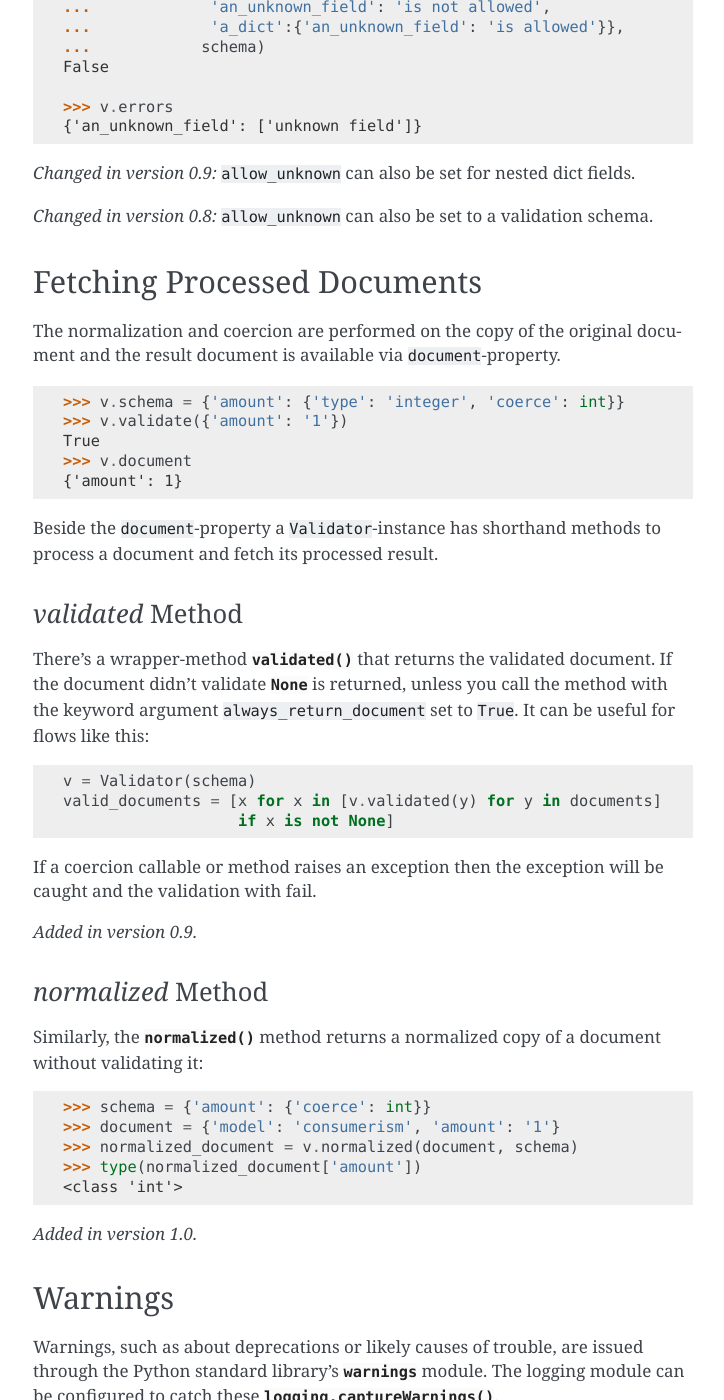
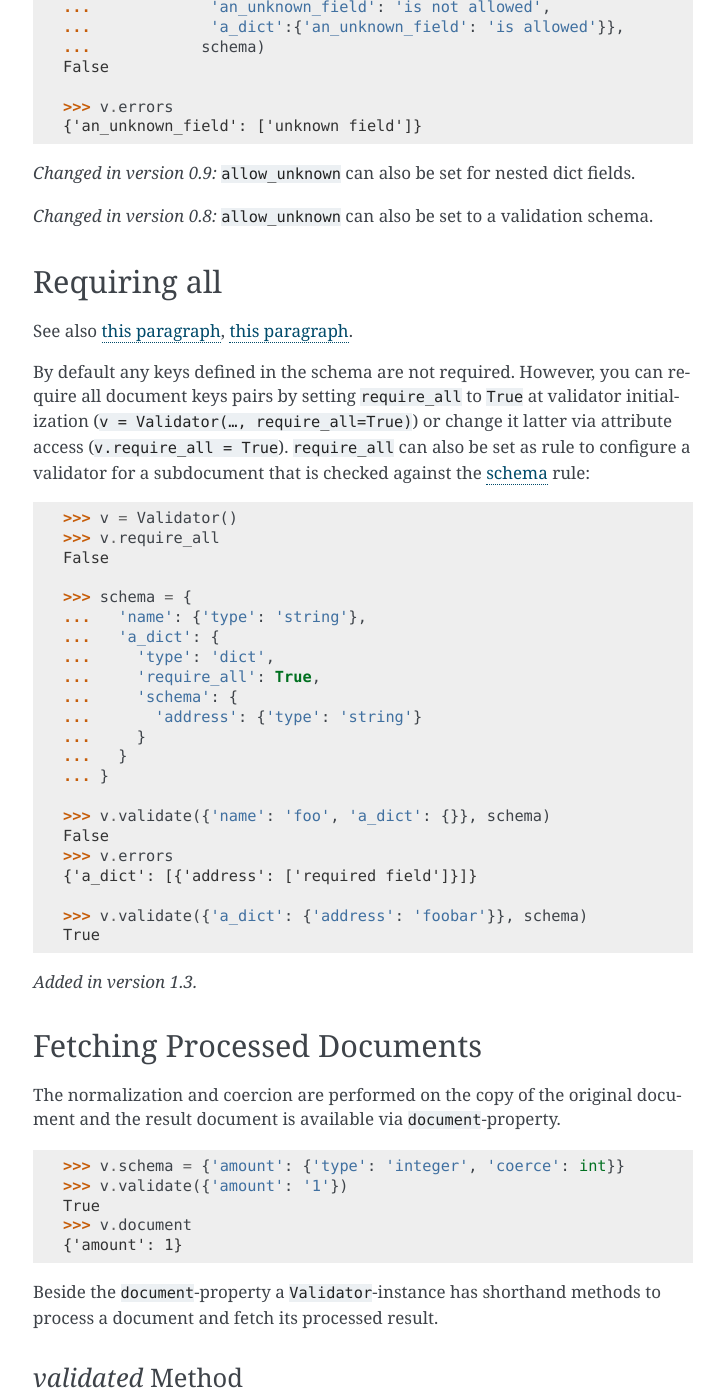
Before and after one commit to pyeve/cerberus, a Sphinx documentation site: the page built from docs/usage.rst, in a window 1280 px wide and 1400 px high, scrolled down 2623 px. Shown: the whole window, without its empty margins (387-1111 px from the left). Built offline with Sphinx 7.4.7, drawn with Linux system fonts in a browser that asks for light colours; comment, search, counter and statistics services are not loaded.

Commit message:
add `require_all` (close #417)

```diff
--- a/docs/schemas.rst
+++ b/docs/schemas.rst
@@ -15,7 +15,8 @@ which is expected to be a string not longer than 10 characters. Something like
 very long string'}`` or ``{'name': 99}`` would not.
 
 By default all keys in a document are optional unless the :ref:`required`-rule
-is set for a key.
+is set ``True`` for individual fields or the validator's :attr:~cerberus.Validator.require_all
+is set to ``True`` in order to expect all schema-defined fields to be present in the document.
 
 
 Registries
--- a/docs/usage.rst
+++ b/docs/usage.rst
@@ -162,6 +162,46 @@ mapping that is checked against the :ref:`schema <schema_dict-rule>` rule:
    ``allow_unknown`` can also be set to a validation schema.
 
 
+.. _requiring-all:
+
+Requiring all
+-------------
+See also :ref:`this paragraph <require_all>`, :ref:`this paragraph <required>`.
+
+By default any keys defined in the schema are not required.
+However, you can require all document keys pairs by setting
+``require_all`` to ``True`` at validator initialization (``v = Validator(…, require_all=True)``)
+or change it latter via attribute access (``v.require_all = True``).
+``require_all`` can also be set as rule to configure a validator for a subdocument
+that is checked against the :ref:`schema <schema_dict-rule>` rule:
+
+.. doctest::
+
+    >>> v = Validator()
+    >>> v.require_all
+    False
+
+    >>> schema = {
+    ...   'name': {'type': 'string'},
+    ...   'a_dict': {
+    ...     'type': 'dict',
+    ...     'require_all': True,
+    ...     'schema': {
+    ...       'address': {'type': 'string'}
+    ...     }
+    ...   }
+    ... }
+
+    >>> v.validate({'name': 'foo', 'a_dict': {}}, schema)
+    False
+    >>> v.errors
+    {'a_dict': [{'address': ['required field']}]}
+
+    >>> v.validate({'a_dict': {'address': 'foobar'}}, schema)
+    True
+
+.. versionadded:: 1.3
+
 Fetching Processed Documents
 ----------------------------
 
```
Also changed, not shown: docs/api.rst (+4 -4 lines), docs/customize.rst (+7 -4 lines), docs/validation-rules.rst (+15 -0 lines), 2 other files.
